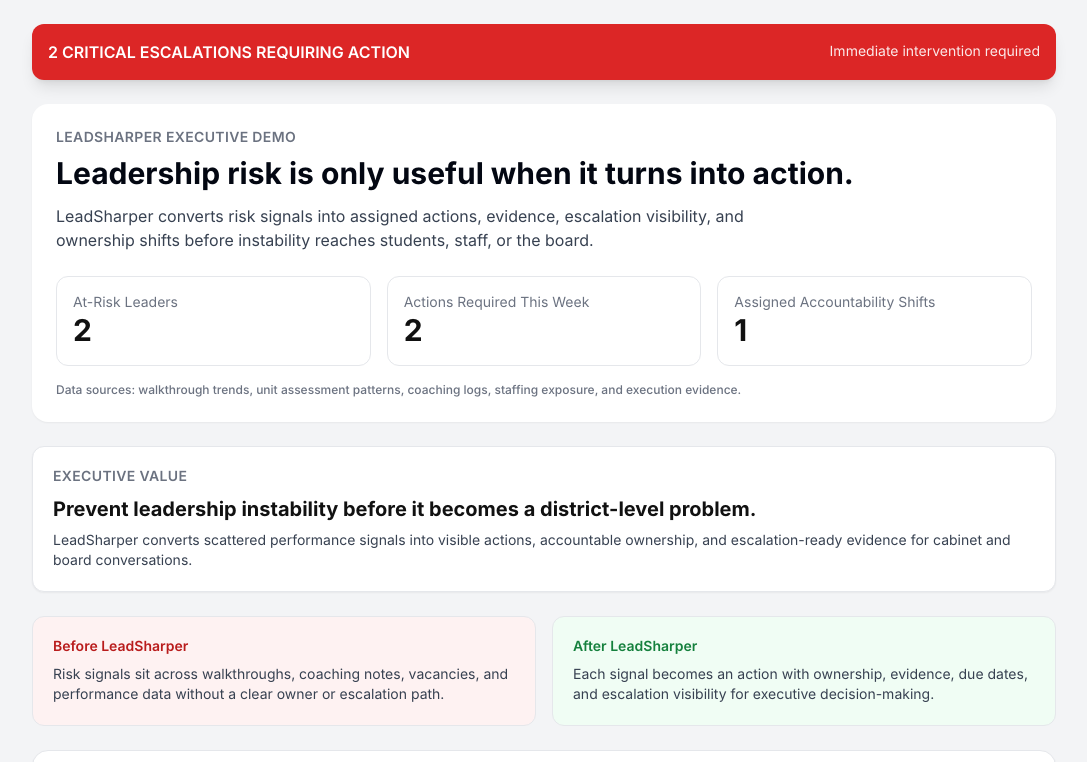
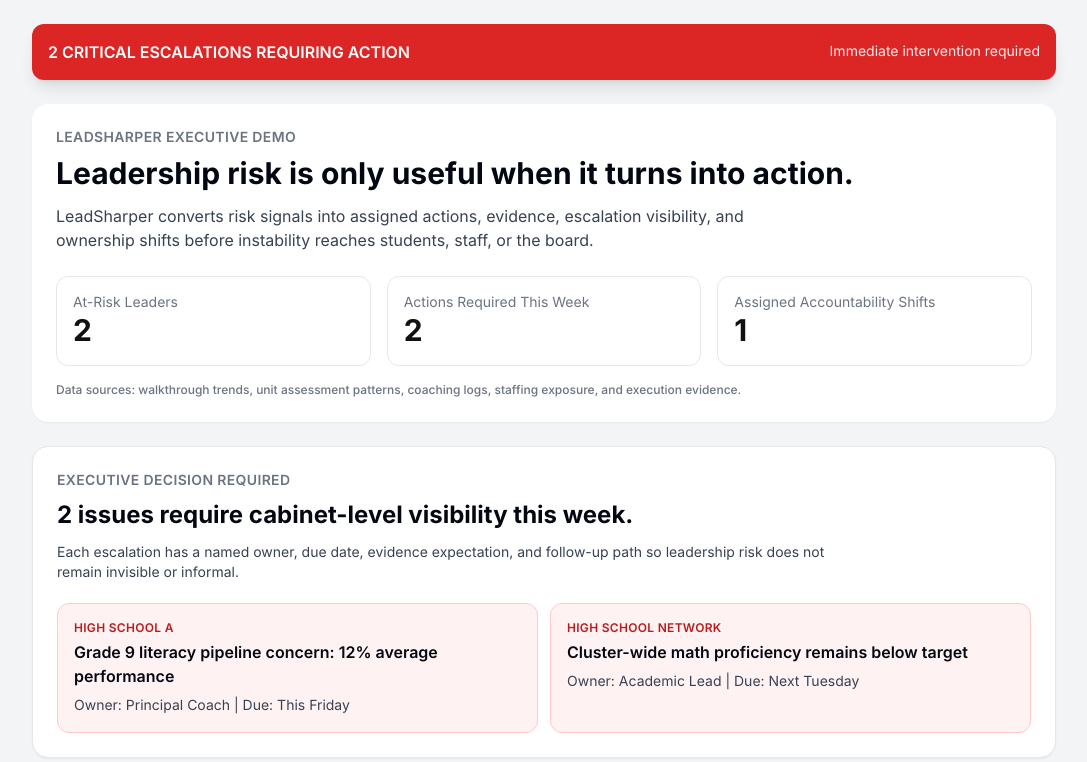
Before and after one commit to jmarc296-jpg/instructional-leadership-practice, a Next.js app: page /demo/run in a window 1280 px wide. Shown: the top 762 px of the page, without its empty margins (96-1183 px from the left). Built offline with nearby package versions, Linux system fonts and the light colour scheme.

Commit message:
Add executive decision panel to buyer demo

```diff
--- /dev/null
+++ b/app/demo/components/ExecutiveDecisionPanel.tsx
@@ -0,0 +1,37 @@
+import { districtScenario } from '../config/districtScenario'
+
+export default function ExecutiveDecisionPanel() {
+  const highEscalations = districtScenario.filter((row) => row.escalation === 'HIGH')
+
+  return (
+    <section className='rounded-2xl border bg-white p-6 shadow-sm'>
+      <div className='text-sm font-semibold uppercase tracking-wide text-gray-500'>
+        Executive Decision Required
+      </div>
+
+      <h2 className='mt-2 text-2xl font-bold text-gray-950'>
+        {highEscalations.length} issues require cabinet-level visibility this week.
+      </h2>
+
+      <p className='mt-3 max-w-3xl text-sm text-gray-700'>
+        Each escalation has a named owner, due date, evidence expectation, and follow-up path so leadership risk does not remain invisible or informal.
+      </p>
+
+      <div className='mt-5 grid gap-3 md:grid-cols-2'>
+        {highEscalations.map((row) => (
+          <div key={row.school + row.signal} className='rounded-xl border border-red-200 bg-red-50 p-4'>
+            <div className='text-xs font-semibold uppercase tracking-wide text-red-700'>
+              {row.school}
+            </div>
+            <div className='mt-1 font-semibold text-gray-950'>
+              {row.signal}
+            </div>
+            <div className='mt-2 text-sm text-gray-700'>
+              Owner: {row.owner} | Due: {row.due}
+            </div>
+          </div>
+        ))}
+      </div>
+    </section>
+  )
+}
--- a/app/demo/run/page.tsx
+++ b/app/demo/run/page.tsx
@@ -6,6 +6,7 @@ import ValueProof from '../components/ValueProof'
 import BoardReportCTA from '../components/BoardReportCTA'
 import StabilizationPath from '../components/StabilizationPath'
 import DemoActionTable from '../components/DemoActionTable'
+import ExecutiveDecisionPanel from '../components/ExecutiveDecisionPanel'
 
 export default function DemoRun() {
   const summary = buildExecutiveSummary(districtScenario)
@@ -50,6 +51,7 @@ export default function DemoRun() {
           </div>
         </section>
 
+        <ExecutiveDecisionPanel />
         <ValueProof />
         <StabilizationPath />
         <DemoActionTable />
--- a/app/demo/utils/executiveSummary.ts
+++ b/app/demo/utils/executiveSummary.ts
@@ -5,13 +5,13 @@ type DemoRecord = {
 }
 
 export function buildExecutiveSummary(data: DemoRecord[]) {
-  const escalations = data.filter(d => d.escalation === 'HIGH')
+  const escalations = data.filter((d) => d.escalation === 'HIGH')
 
   return {
-    atRiskLeaders: data.filter(d => d.risk === 'HIGH').length,
+    atRiskLeaders: data.filter((d) => d.risk === 'HIGH').length,
     immediateActions: escalations.length,
-    ownershipShifts: data.filter(d => d.ownerChanged).length,
+    ownershipShifts: data.filter((d) => d.ownerChanged).length,
     escalationCount: escalations.length,
-    summaryLine: 'Immediate intervention required to stabilize leadership performance and prevent downstream impact.'
+    summaryLine: 'Decision needed: confirm owners, evidence expectations, and follow-up cadence for all high-risk signals this week.'
   }
 }
```
